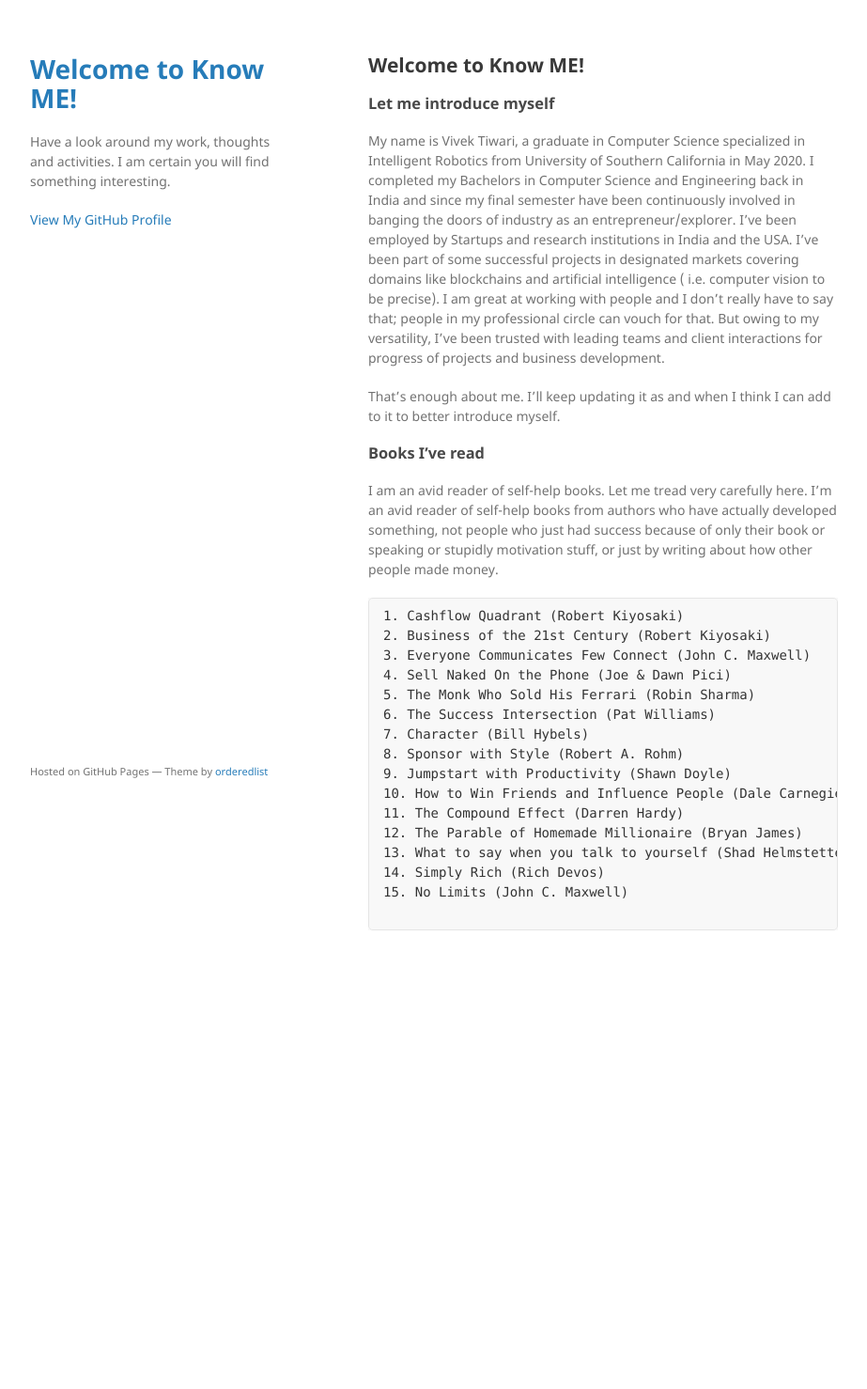
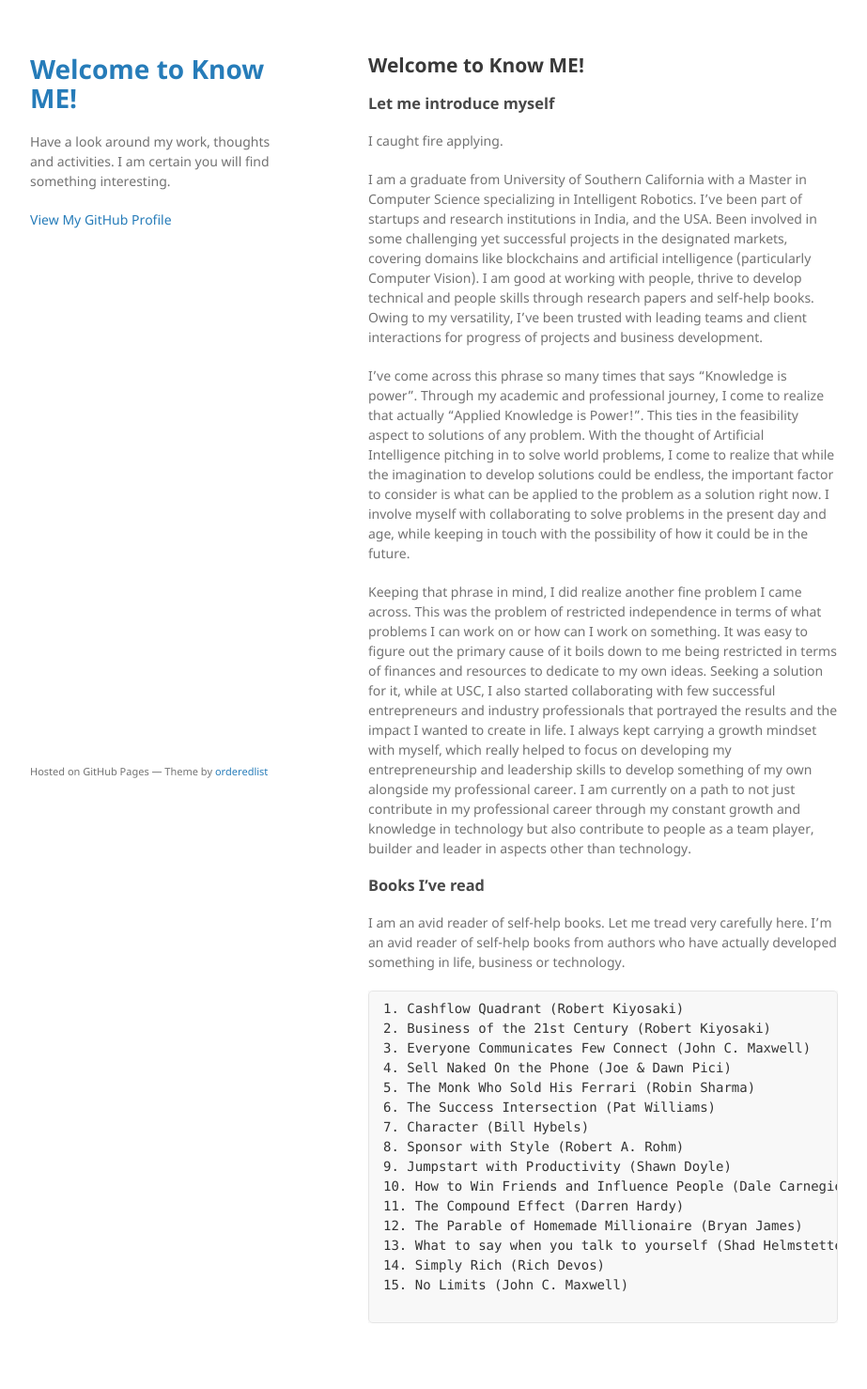
Before and after one commit to frozenscrypt/frozenscrypt.github.io, a Jekyll site: the page built from index.md, in a window 1280 px wide. Shown: the whole page at 94% size, without its empty margins (178-1101 px from the left). Built offline with Jekyll 4.4.1, drawn with Linux system fonts in a browser that asks for light colours; our own code applies the rules of GitHub Pages for plain Markdown files; before the commit the page ends 1060 px from its top, so only the background shows below that.

Commit message:
Introduction Update from LinkedIn

````diff
--- a/index.md
+++ b/index.md
@@ -2,13 +2,19 @@
 
 ### Let me introduce myself
 
-My name is Vivek Tiwari, a graduate in Computer Science specialized in Intelligent Robotics from University of Southern California in May 2020. I completed my Bachelors in Computer Science and Engineering back in India and since my final semester have been continuously involved in banging the doors of industry as an entrepreneur/explorer. I've been employed by Startups and research institutions in India and the USA. I've been part of some successful projects in designated markets covering domains like blockchains and artificial intelligence ( i.e. computer vision to be precise). I am great at working with people and I don't really have to say that; people in my professional circle can vouch for that. But owing to my versatility, I've been trusted with leading teams and client interactions for progress of projects and business development.
+ I caught fire applying.
 
-That's enough about me. I'll keep updating it as and when I think I can add to it to better introduce myself.
+I am a graduate from University of Southern California with a Master in Computer Science specializing in Intelligent Robotics. I've been part of startups and research institutions in India, and the USA. Been involved in some challenging yet successful projects in the designated markets, covering domains like blockchains and artificial intelligence (particularly Computer Vision). I am good at working with people, thrive to develop technical and people skills through research papers and self-help books. Owing to my versatility, I’ve been trusted with leading teams and client interactions for progress of projects and business development.
+
+I've come across this phrase so many times that says "Knowledge is power". Through my academic and professional journey, I come to realize that actually "Applied Knowledge is Power!". This ties in the feasibility aspect to solutions of any problem. With the thought of Artificial Intelligence pitching in to solve world problems, I come to realize that while the imagination to develop solutions could be endless, the important factor to consider is what can be applied to the problem as a solution right now. I involve myself with collaborating to solve problems in the present day and age, while keeping in touch with the possibility of how it could be in the future.
+
+Keeping that phrase in mind, I did realize another fine problem I came across. This was the problem of restricted independence in terms of what problems I can work on or how can I work on something. It was easy to figure out the primary cause of it boils down to me being restricted in terms of finances and resources to dedicate to my own ideas. Seeking a solution for it, while at USC, I also started collaborating with few successful entrepreneurs and industry professionals that portrayed the results and the impact I wanted to create in life. I always kept carrying a growth mindset with myself, which really helped to focus on developing my entrepreneurship and leadership skills to develop something of my own alongside my professional career. I am currently on a path to not just contribute in my professional career through my constant growth and knowledge in technology but also contribute to people as a team player, builder and leader in aspects other than technology.
+
+
 
 ### Books I've read
 
-I am an avid reader of self-help books. Let me tread very carefully here. I'm an avid reader of self-help books from authors who have actually developed something, not people who just had success because of only their book or speaking or stupidly motivation stuff, or just by writing about how other people made money.
+I am an avid reader of self-help books. Let me tread very carefully here. I'm an avid reader of self-help books from authors who have actually developed something in life, business or technology.
 
 ```markdown
 1. Cashflow Quadrant (Robert Kiyosaki)
````
